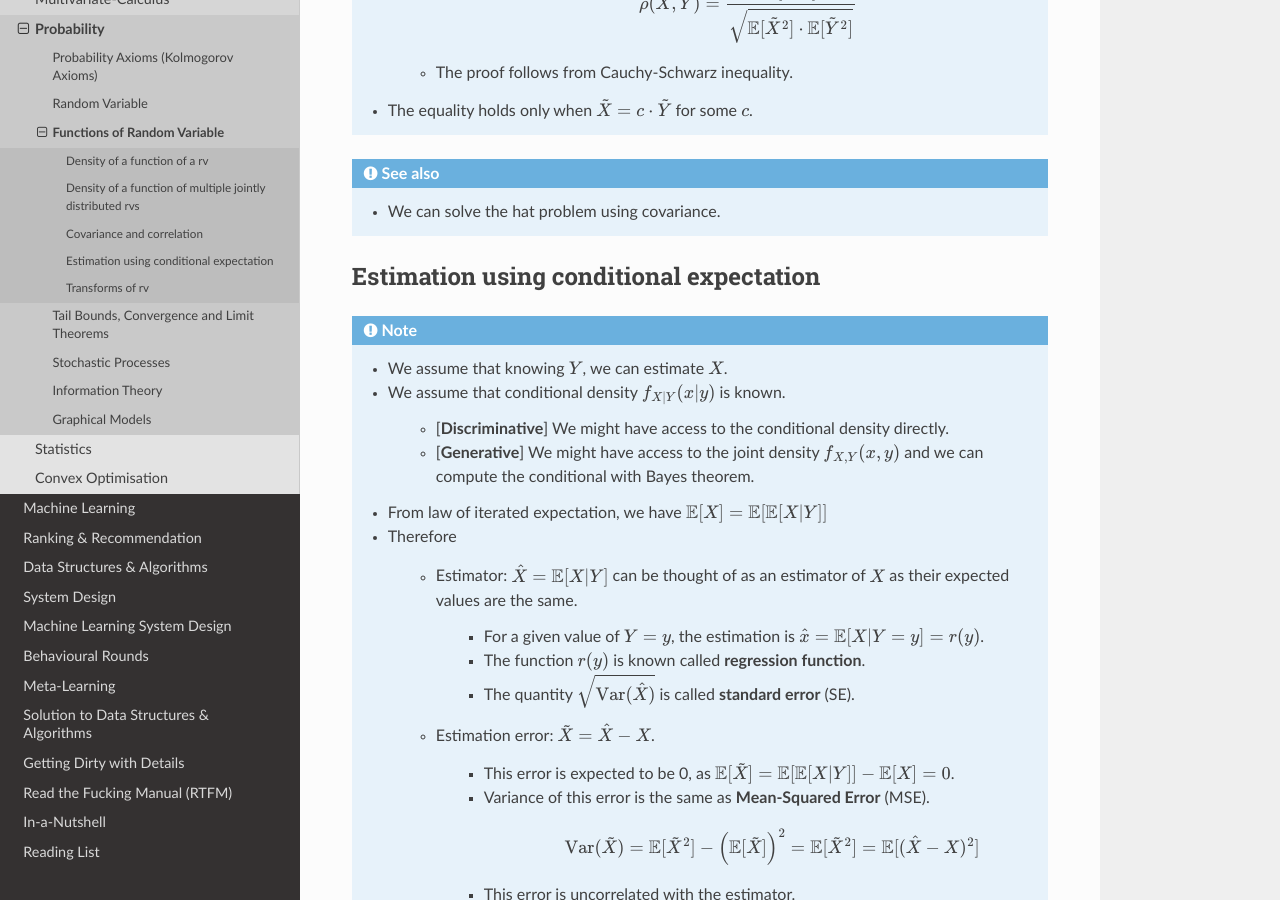
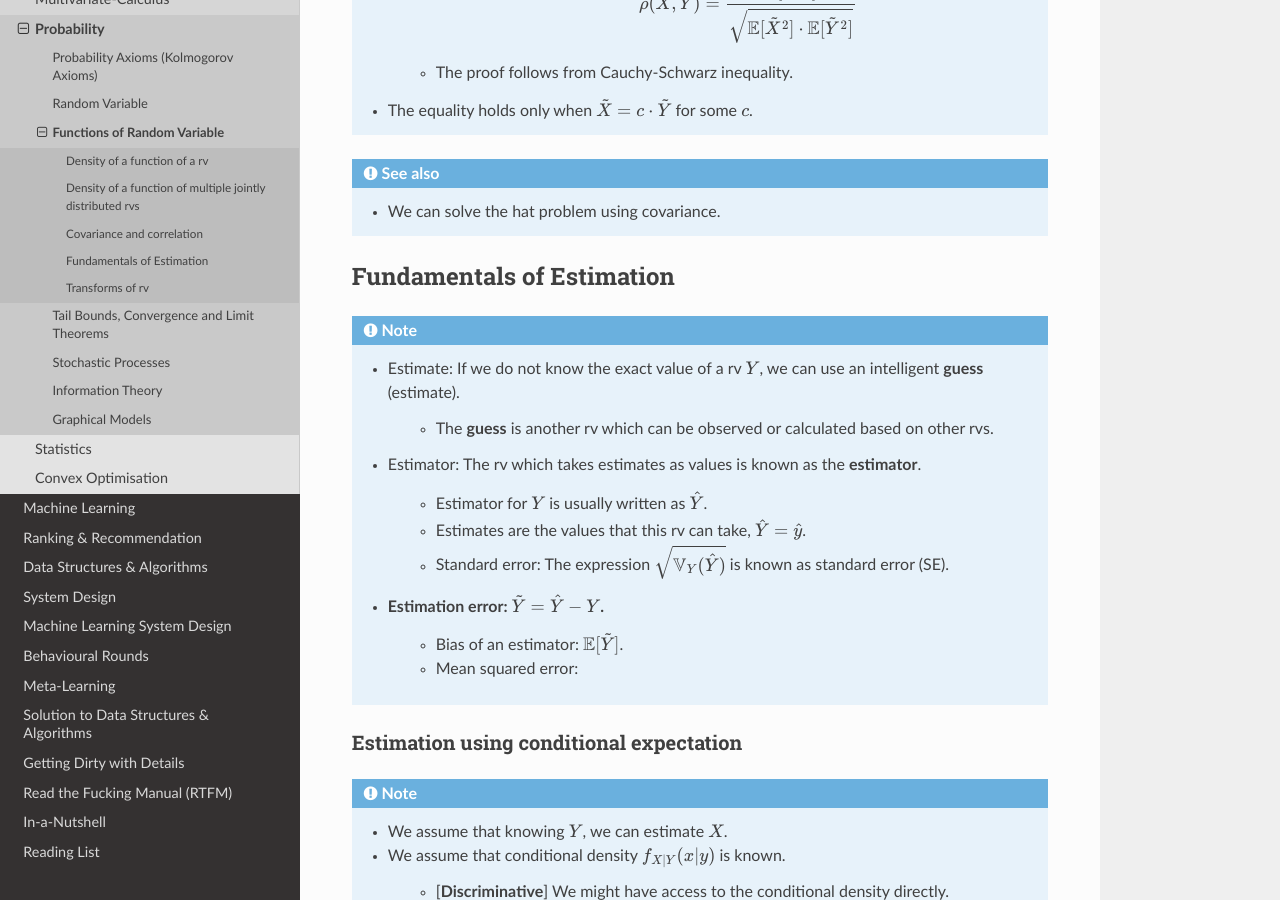
Before and after one commit to uselesstechjunks/leetcode, a Sphinx documentation site: the page built from docs/source/math/prob/func.rst, in a window 1280 px wide and 900 px high, scrolled down 3935 px. Built offline with Sphinx 7.4.7 and the Read the Docs theme 2.0.0, drawn with Linux system fonts in a browser that asks for light colours.

Commit message:
Update func.rst

```diff
--- a/docs/source/math/prob/func.rst
+++ b/docs/source/math/prob/func.rst
@@ -133,8 +133,23 @@ Covariance is defined between two rvs as :math:`\mathrm{Cov}(X,Y)=\mathbb{E}[(X-
 	* We can solve the hat problem using covariance.
 
 ******************************************************************************************
+Fundamentals of Estimation
+******************************************************************************************
+.. note::
+	* Estimate: If we do not know the exact value of a rv :math:`Y`, we can use an intelligent **guess** (estimate).
+
+		* The **guess** is another rv which can be observed or calculated based on other rvs.
+	* Estimator: The rv which takes estimates as values is known as the **estimator**.
+
+		* Estimator for :math:`Y` is usually written as :math:`\hat{Y}`.
+		* Estimates are the values that this rv can take, :math:`\hat{Y}=\hat{y}`.
+		* Standard error: The expression :math:`\sqrt{\mathbb{V}_Y(\hat{Y})}` is known as standard error (SE).
+	* Estimation error: :math:`\tilde{Y}=\hat{Y}-Y`.
+		* Bias of an estimator: :math:`\mathbb{E}[\tilde{Y}]`.
+		* Mean squared error:
+
 Estimation using conditional expectation
-******************************************************************************************
+==========================================================================================
 .. note::
 	* We assume that knowing :math:`Y`, we can estimate :math:`X`.
 	* We assume that conditional density :math:`f_{X|Y}(x|y)` is known.
```
